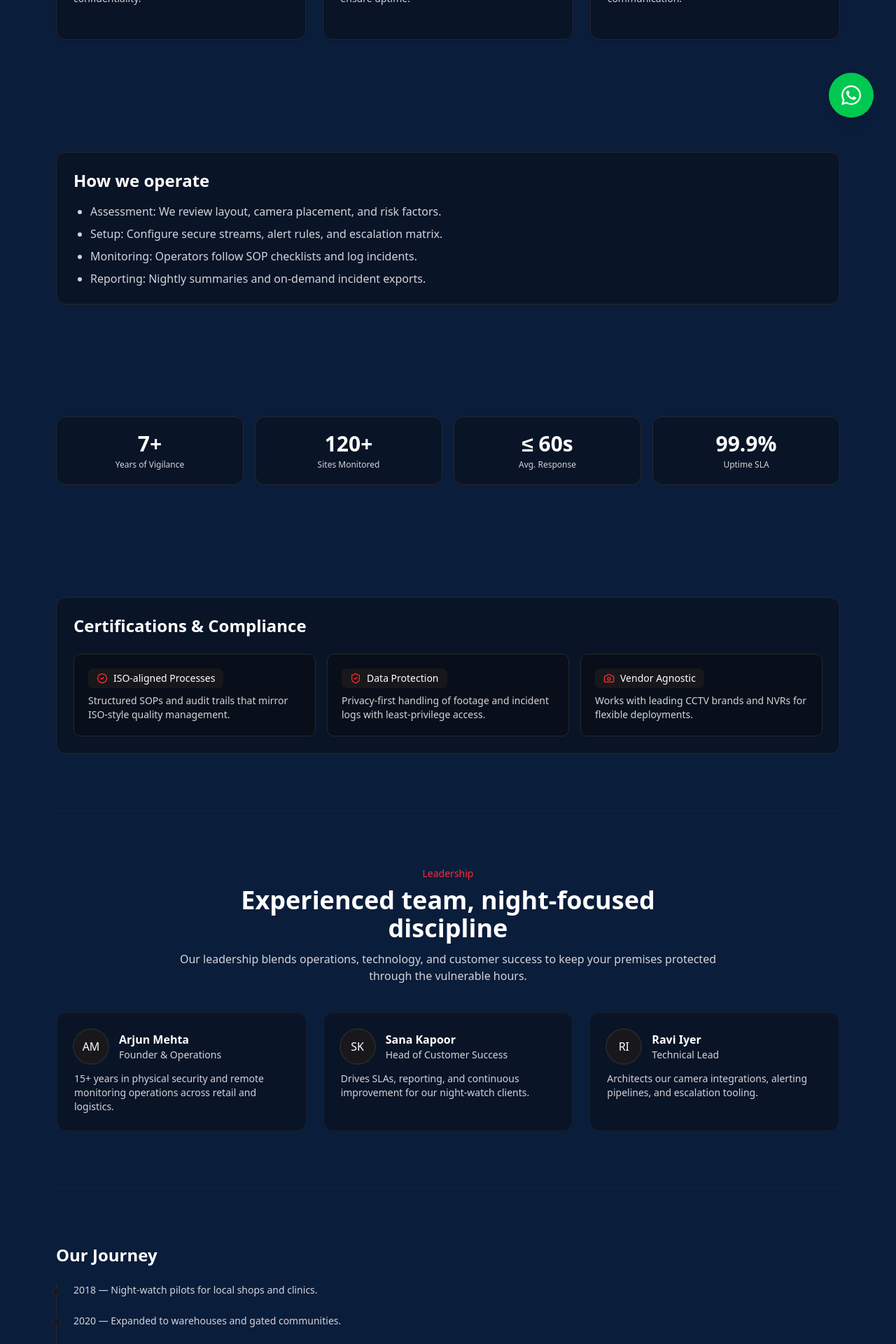
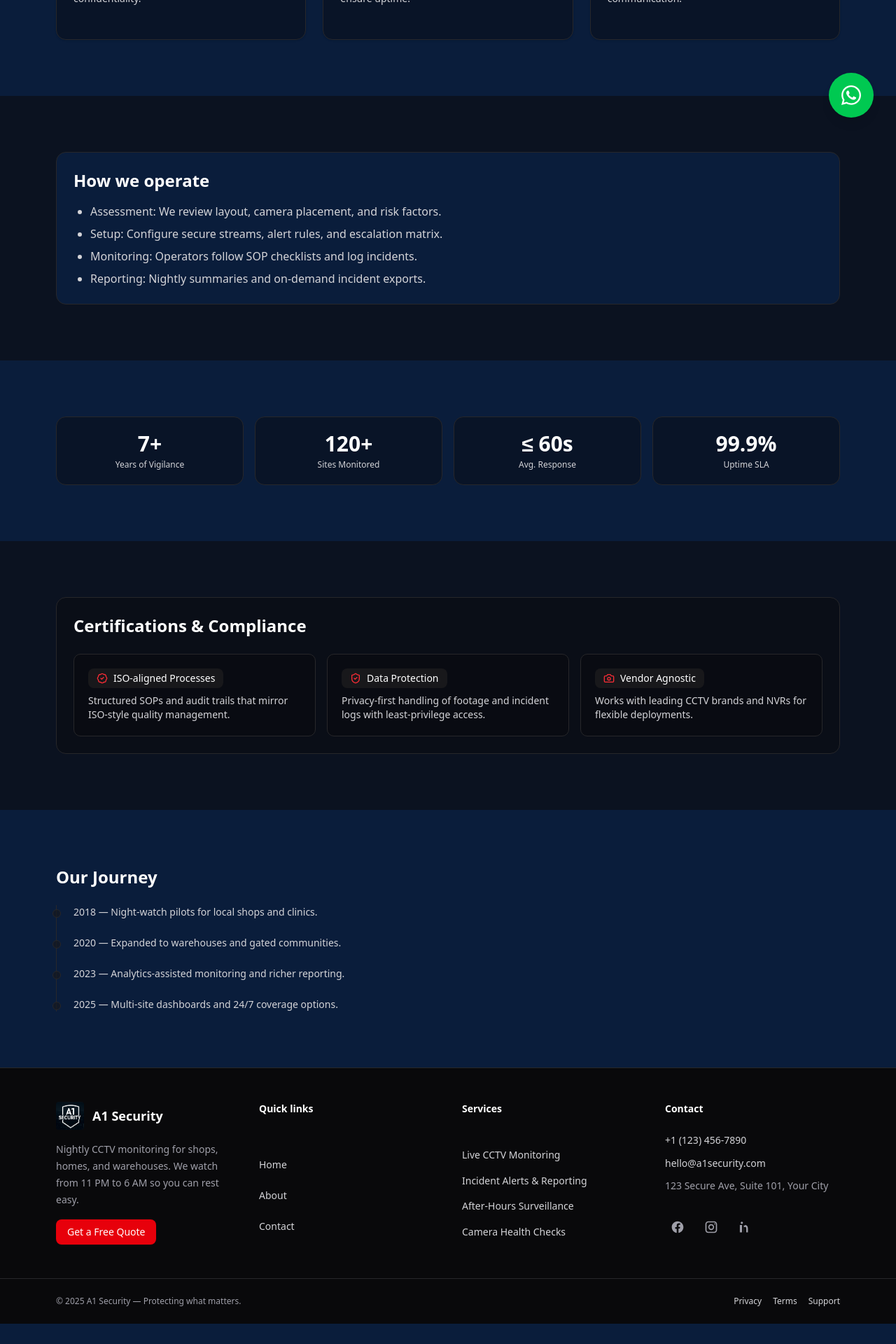
Before and after one commit to pankjak861910/A1securitys, a Next.js app: page /about in a window 1280 px wide. Shown: the part 600-2520 px from the top of the page at 70% size. After the commit the page ends 2491 px from the top, so only its background shows below. Built offline with nearby package versions, Linux system fonts and the light colour scheme.

Commit message:
Minor bug fixes

```diff
--- a/src/app/about/_components/certifications.tsx
+++ b/src/app/about/_components/certifications.tsx
@@ -2,7 +2,7 @@ import { BadgeCheck, Camera, ShieldCheck } from "lucide-react";
 
 export default function Certifications() {
   return (
-    <section className="w-full bg-section-c">
+    <section className="w-full bg-[#0b1220]">
       <div className="mx-auto max-w-6xl px-4 py-16 md:py-20">
         <div className="rounded-xl border border-zinc-800 bg-zinc-950/40 p-6">
           <h2 className="text-2xl font-semibold text-white">
--- a/src/app/about/_components/how-we-operate.tsx
+++ b/src/app/about/_components/how-we-operate.tsx
@@ -1,8 +1,8 @@
 export default function HowWeOperate() {
   return (
-    <section className="w-full bg-section-c">
+    <section className="w-full bg-[#0b1220]">
       <div className="mx-auto max-w-6xl px-4 py-16 md:py-20">
-        <div className="rounded-xl border border-zinc-800 bg-zinc-950/40 p-6">
+        <div className="rounded-xl border border-zinc-800 bg-[#0a1d3b] p-6">
           <h2 className="text-2xl font-semibold text-white">How we operate</h2>
           <ul className="mt-4 list-disc space-y-2 pl-6 text-zinc-300">
             <li>
--- a/src/app/about/_components/intro.tsx
+++ b/src/app/about/_components/intro.tsx
@@ -1,8 +1,8 @@
 export default function Intro() {
   return (
-    <section className="w-full bg-section-a">
+    <section className="w-full bg-[#0b1220]">
       <div className="mx-auto max-w-6xl px-4 py-16 md:py-20">
-        <div className="mx-auto max-w-3xl rounded-2xl border border-zinc-800/50 bg-zinc-950/40 px-6 py-10 text-center">
+        <div className="mx-auto max-w-3xl rounded-2xl border border-zinc-800/50 bg-[#0a1d3b] px-6 py-10 text-center">
           <h1 className="text-4xl font-semibold text-white">
             About A1 Security
           </h1>
--- a/src/app/about/_components/leadership.tsx
+++ /dev/null
@@ -1,63 +0,0 @@
-import { Card, CardContent } from "@/components/ui/card";
-import { Avatar, AvatarFallback, AvatarImage } from "@radix-ui/react-avatar";
-
-const leaders = [
-  {
-    name: "Arjun Mehta",
-    role: "Founder & Operations",
-    initials: "AM",
-    bio: "15+ years in physical security and remote monitoring.",
-    image: "",
-  },
-  {
-    name: "Sana Kapoor",
-    role: "Head of Customer Success",
-    initials: "SK",
-    bio: "Owns SLAs, reporting, and continuous improvement.",
-    image: "",
-  },
-  {
-    name: "Ravi Iyer",
-    role: "Technical Lead",
-    initials: "RI",
-    bio: "Integrations, alerting pipelines, and escalation tooling.",
-    image: "",
-  },
-];
-
-export default function Leadership() {
-  return (
-    <section className="w-full bg-section-b">
-        <div className="mx-auto max-w-6xl px-4 py-16 md:py-20">
-          <h2 className="text-2xl font-semibold text-white">Leadership</h2>
-          <div className="mt-6 grid grid-cols-1 gap-4 md:grid-cols-3">
-            {leaders.map((p) => (
-              <Card key={p.name} className="border-zinc-800 bg-zinc-950/40">
-                <CardContent className="p-6 text-zinc-100">
-                  <div className="flex items-center gap-3">
-                    <Avatar className="h-12 w-12 ring-2 ring-zinc-800">
-                      {p.image ? (
-                        <AvatarImage
-                          src={p.image || "/placeholder.svg"}
-                          alt={`${p.name} headshot`}
-                        />
-                      ) : (
-                        <AvatarFallback className="bg-zinc-900 text-white">
-                          {p.initials}
-                        </AvatarFallback>
-                      )}
-                    </Avatar>
-                    <div>
-                      <h3 className="font-semibold text-white">{p.name}</h3>
-                      <p className="text-sm text-zinc-300">{p.role}</p>
-                    </div>
-                  </div>
-                  <p className="mt-3 text-sm text-zinc-300">{p.bio}</p>
-                </CardContent>
-              </Card>
-            ))}
-          </div>
-        </div>
-      </section>
-  );
-}
--- a/src/app/about/page.tsx
+++ b/src/app/about/page.tsx
@@ -2,7 +2,6 @@ import Values from "./_components/values";
 import HowWeOperate from "./_components/how-we-operate";
 import States from "./_components/states";
 import Certifications from "./_components/certifications";
-import Leadership from "@/components/sections/about/leadership";
 import Timeline from "./_components/timeline";
 import Intro from "./_components/intro";
 
@@ -14,7 +13,6 @@ export default function AboutPage() {
       <HowWeOperate />
       <States />
       <Certifications />
-      <Leadership />
       <Timeline />
     </main>
   );
```
